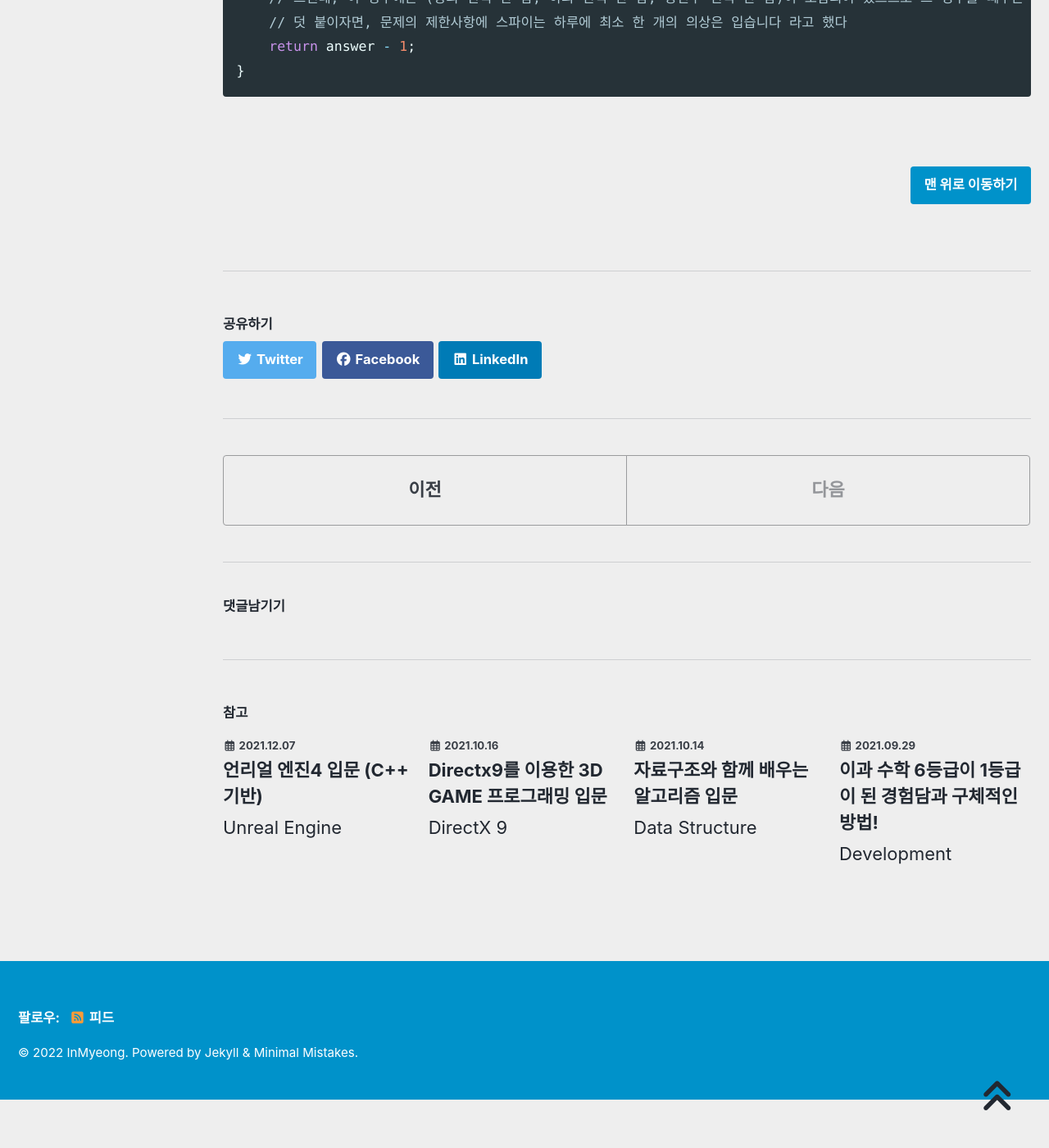
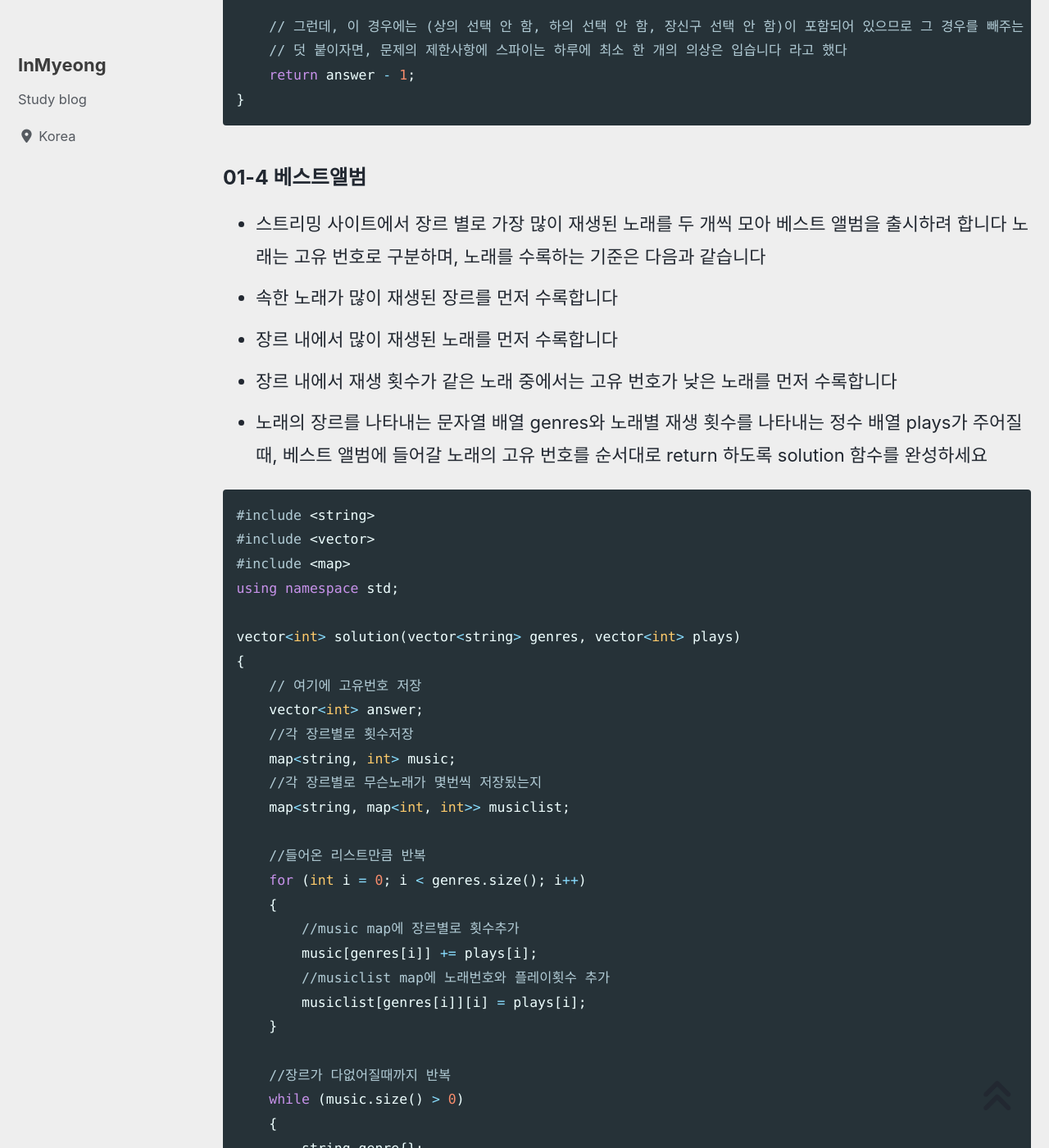
Before and after one commit to devMyeong/devMyeong.github.io, a Jekyll site: the page built from _posts/codingTest/2022-07-06-프로그래머스.md, in a window 1280 px wide and 1400 px high, scrolled down 4312 px. Shown: the whole window at 82% size. Built offline with Jekyll 4.4.1, drawn with Linux system fonts in a browser that asks for light colours; cached includes are drawn as plain includes; nearby versions of some CDN libraries; some web fonts are replaced; comment, search, counter and statistics services are not loaded; some of the changed text lies outside the part shown.

Commit message:
Docs : 프로그래머스 1-4 문제 풀이

````diff
--- a/_posts/codingTest/2022-07-06-프로그래머스.md
+++ b/_posts/codingTest/2022-07-06-프로그래머스.md
@@ -133,6 +133,85 @@ int solution(vector<vector<string>> clothes)
 }
 ```
 
+### 01-4 베스트앨범
+- 스트리밍 사이트에서 장르 별로 가장 많이 재생된 노래를 두 개씩 모아 베스트 앨범을 출시하려 합니다 노래는 고유 번호로 구분하며, 노래를 수록하는 기준은 다음과 같습니다
+- 속한 노래가 많이 재생된 장르를 먼저 수록합니다
+- 장르 내에서 많이 재생된 노래를 먼저 수록합니다
+- 장르 내에서 재생 횟수가 같은 노래 중에서는 고유 번호가 낮은 노래를 먼저 수록합니다
+- 노래의 장르를 나타내는 문자열 배열 genres와 노래별 재생 횟수를 나타내는 정수 배열 plays가 주어질 때, 베스트 앨범에 들어갈 노래의 고유 번호를 순서대로 return 하도록 solution 함수를 완성하세요
+
+```cpp
+#include <string>
+#include <vector>
+#include <map>
+using namespace std;
+
+vector<int> solution(vector<string> genres, vector<int> plays)
+{
+    // 여기에 고유번호 저장
+    vector<int> answer;
+    //각 장르별로 횟수저장
+    map<string, int> music;
+    //각 장르별로 무슨노래가 몇번씩 저장됬는지
+    map<string, map<int, int>> musiclist;
+
+    //들어온 리스트만큼 반복
+    for (int i = 0; i < genres.size(); i++)
+    {
+        //music map에 장르별로 횟수추가
+        music[genres[i]] += plays[i];
+        //musiclist map에 노래번호와 플레이횟수 추가
+        musiclist[genres[i]][i] = plays[i];
+    }
+
+    //장르가 다없어질때까지 반복
+    while (music.size() > 0)
+    {
+        string genre{};
+        int max{0};
+
+        //장르중에서 제일높은것 찾기
+        for (auto mu : music)
+        {
+            if (max < mu.second)
+            {
+                max = mu.second;
+                genre = mu.first;
+            }
+        }
+
+        //2곡을 넣어야하므로 2번반복
+        for (int i = 0; i < 2; i++)
+        {
+            int val = 0, ind = -1;
+
+            //노래중에서 제일높은것 찾기
+            for (auto ml : musiclist[genre])
+            {
+                if (val < ml.second)
+                {
+                    val = ml.second;
+                    ind = ml.first;
+                }
+            }
+
+            //만약 노래가 0~1곡밖에없다면 반복문 탈출
+            if (ind == -1)    break;
+
+            //리턴할 리스트에 노래번호 추가
+            answer.push_back(ind);
+            musiclist[genre].erase(ind);
+        }
+
+        //map 에서 사용한 장르삭제
+        music.erase(genre);
+    }
+
+    return answer;
+
+}
+```
+
 <br>
 
 [맨 위로 이동하기](#){: .btn .btn--primary }{: .align-right}
````
Also changed, not shown: other parts of _posts/codingTest/2022-07-06-프로그래머스.md (+1 -1 lines).
